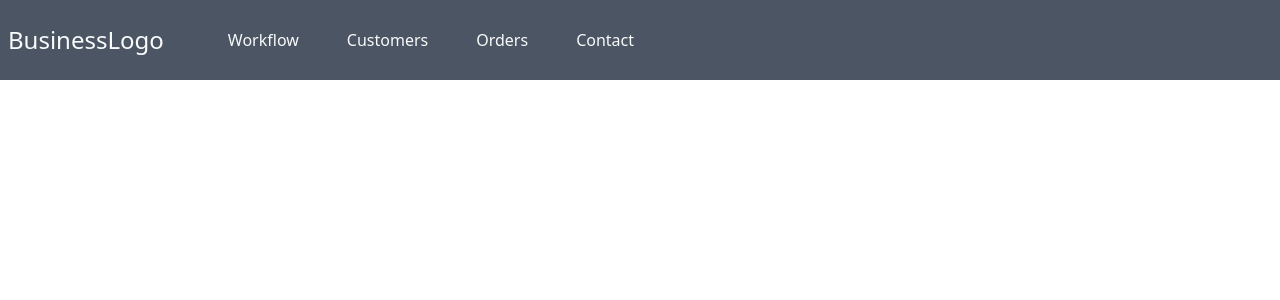
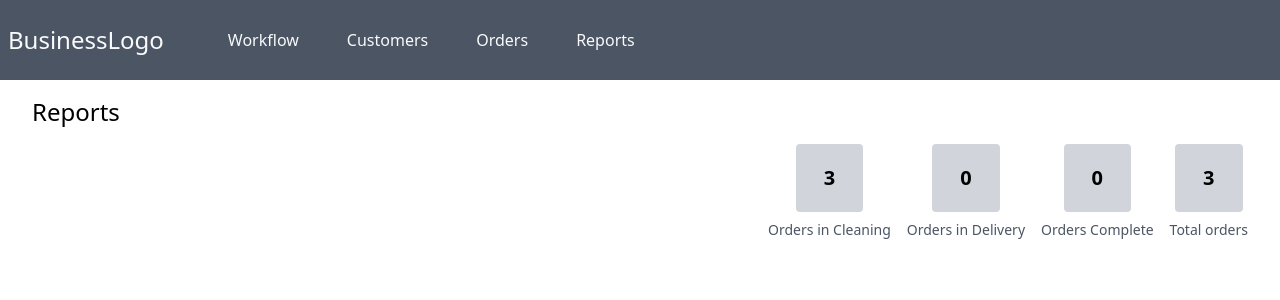
Before and after one commit to McGarry-A/pos, a React (Create React App) app: page /reports in a window 1280 px wide. Shown: the top 300 px of the page. Built offline with nearby package versions, Linux system fonts and the light colour scheme.

Commit message:
soft start on the reports page

```diff
--- a/src/App.tsx
+++ b/src/App.tsx
@@ -4,11 +4,11 @@ import { GiHamburgerMenu } from "react-icons/gi";
 
 import Customers from "./Routes/Customers/Customers";
 import Orders from "./Routes/Orders/Orders";
-import Contact from "./Routes/Contact/Contact";
 import Workflow from "./Routes/Workflow/Workflow";
 
 import "./App.css";
 import { useState } from "react";
+import Reports from "./Routes/Reports/Reports";
 
 function App() {
   const [navIsOpen, setNavIsOpen] = useState<boolean>(false);
@@ -28,7 +28,7 @@ function App() {
           <NavLink to="/">Workflow</NavLink>
           <NavLink to="/customers">Customers</NavLink>
           <NavLink to="/orders">Orders</NavLink>
-          <NavLink to="/contact">Contact</NavLink>
+          <NavLink to="/reports">Reports</NavLink>
         </div>
         <nav className="flex items-center sm:flex-1">
           <button className="sm:hidden" onClick={handleToggleNav}>
@@ -42,7 +42,7 @@ function App() {
           <Route path="/" element={<Workflow />} />
           <Route path="/customers" element={<Customers />} />
           <Route path="/orders" element={<Orders />} />
-          <Route path="/contact" element={<Contact />} />
+          <Route path="/reports" element={<Reports />} />
         </Routes>
       </div>
     </div>
--- a/src/Components/OrderTable/OrderTable.tsx
+++ b/src/Components/OrderTable/OrderTable.tsx
@@ -1,8 +1,10 @@
+import { useState } from "react";
 import { TiTick } from "react-icons/ti";
 import { BasketItemInterface } from "../../Context";
 import { useAppDispatch } from "../../Store";
 import orderSlice from "../../Store/orderSlice";
 import { OrderInterface } from "../OrderInterface";
+import Portal from "../Portal/Portal";
 
 interface Props {
   handleClick: (
@@ -15,10 +17,49 @@ interface Props {
 
 const OrderTable: React.FC<Props> = ({ handleClick, data, showCurrent }) => {
   const dispatch = useAppDispatch();
+  const [portalIsHidden, setPortalIsHidden] = useState<boolean>(false);
+  const [paymentType, setPaymentType] = useState<"cash" | "card">();
 
   const {
     actions: { markAsPaid },
   } = orderSlice;
+
+  const renderMarkAsPaidPortal = (current: string, orderId: string) => {
+    return (
+      <Portal isHidden={portalIsHidden}>
+        <div className="bg-white flex flex-col min-w-xl">
+          <h2 className="col-span-2">Plase select a Payment Type</h2>
+          <div className="flex space-x-4 my-2 justify-center">
+            <button
+              className="bg-gray-700 text-gray-100 px-3 py-2 rounded"
+              onClick={() => setPaymentType("cash")}
+            >
+              Cash
+            </button>
+            <button
+              className="border border-gray-700 text-gray-700 px-3 py-2 rounded"
+              onClick={() => setPaymentType("card")}
+            >
+              Card
+            </button>
+          </div>
+          <div>
+            <button className="text-red-700 border border-red-600 px-3 py-1 text-sm">
+              Exit
+            </button>
+            <button
+              onClick={() => {
+                if (!paymentType) return;
+                dispatch(markAsPaid({ current, orderId, paymentType }));
+              }}
+            >
+              Confirm
+            </button>
+          </div>
+        </div>
+      </Portal>
+    );
+  };
 
   const calculateTotal = (items: BasketItemInterface): number => {
     const priceArray = Object.values(items).map(
@@ -115,9 +156,7 @@ const OrderTable: React.FC<Props> = ({ handleClick, data, showCurrent }) => {
                     className={`px-3 w-full py-1 rounded text-white bg-red-600 ${
                       current ? "cursor-pointer" : "cursor-error"
                     }`}
-                    onClick={() =>
-                      current && dispatch(markAsPaid({ current, orderId }))
-                    }
+                    onClick={() => setPortalIsHidden(!portalIsHidden)}
                   >
                     Unpaid
                   </span>
@@ -126,6 +165,7 @@ const OrderTable: React.FC<Props> = ({ handleClick, data, showCurrent }) => {
                     Paid
                   </span>
                 )}
+                {renderMarkAsPaidPortal(current, orderId)}
               </td>
               <td className="p-3 text-sm text-gray-700">
                 <button
--- a/src/Routes/Contact/Contact.tsx
+++ /dev/null
@@ -1,5 +0,0 @@
-const Contact = () => {
-  return <div></div>;
-};
-
-export default Contact;
--- /dev/null
+++ b/src/Routes/Reports/Reports.tsx
@@ -0,0 +1,51 @@
+import { useAppSelector } from "../../Store";
+
+const Reports = () => {
+  const redux = useAppSelector((state) => state);
+  const { orders, customers } = redux;
+
+  const { cleaning, deliver, done } = orders;
+
+  const ordersInCleaning = Object.keys(cleaning).length;
+  const ordersInDeliver = Object.keys(deliver).length;
+  const ordersInDone = Object.keys(done).length;
+  const totalOrders = ordersInCleaning + ordersInDeliver + ordersInDone;
+
+  return (
+    <div className="w-screen max-w-[1620px]">
+      <h1 className="mx-8 my-4 text-2xl">Reports</h1>
+      <div className="flex justify-center sm:justify-end space-x-4 mx-8">
+        <div className="flex flex-col items-center justify-center min-w-42 min-h-42 space-y-2">
+          <span className="bg-gray-300 py-5 px-7 rounded">
+            <h2 className="text-xl font-bold">{ordersInCleaning}</h2>
+          </span>
+          <h3 className="text-sm text-gray-600 text-center">
+            Orders in Cleaning
+          </h3>
+        </div>
+        <div className="flex flex-col items-center justify-center min-w-42 min-h-42 space-y-2">
+          <span className="bg-gray-300 py-5 px-7 rounded">
+            <h2 className="text-xl font-bold">{ordersInDeliver}</h2>
+          </span>
+          <h3 className="text-sm text-gray-600 text-center">
+            Orders in Delivery
+          </h3>
+        </div>
+        <div className="flex flex-col items-center justify-center min-w-42 min-h-42 space-y-2">
+          <span className="bg-gray-300 py-5 px-7 rounded">
+            <h2 className="text-xl font-bold">{ordersInDone}</h2>
+          </span>
+          <h3 className="text-sm text-gray-600 text-center">Orders Complete</h3>
+        </div>
+        <div className="flex flex-col items-center justify-center min-w-42 min-h-42 space-y-2">
+          <span className="bg-gray-300 py-5 px-7 rounded">
+            <h2 className="text-xl font-bold">{totalOrders}</h2>
+          </span>
+          <h3 className="text-sm text-gray-600 text-center">Total orders</h3>
+        </div>
+      </div>
+    </div>
+  );
+};
+
+export default Reports;
--- a/src/Store/orderSlice.ts
+++ b/src/Store/orderSlice.ts
@@ -13,7 +13,9 @@ interface ProcessInterface {
 interface markAsPaidPayload {
   orderId:string;
   current:string;
+  paymentType: "cash" | "card";
 }
+
 const initialState: OrderSliceInterface = {
   cleaning: {
     "sku-01": {
@@ -150,13 +152,13 @@ const orderSlice = createSlice({
     },
 
     markAsPaid: (state: OrderSliceInterface, action:PayloadAction<markAsPaidPayload>) => {
-      const {current, orderId} = action.payload
+      const {current, orderId, paymentType} = action.payload
 
       if (current === "cleaning") {
-        state.cleaning[orderId].paymentInfo.payment = "cash"
+        state.cleaning[orderId].paymentInfo.payment = paymentType
       }
       if (current === "delivery") {
-        state.deliver[orderId].paymentInfo.payment = "cash"
+        state.deliver[orderId].paymentInfo.payment = paymentType
       }
     }
   },
```
